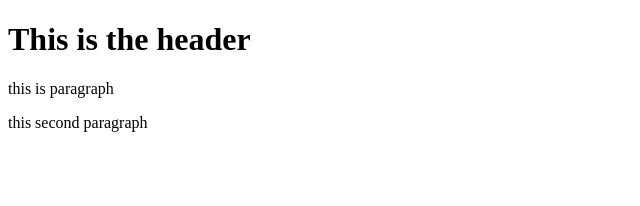
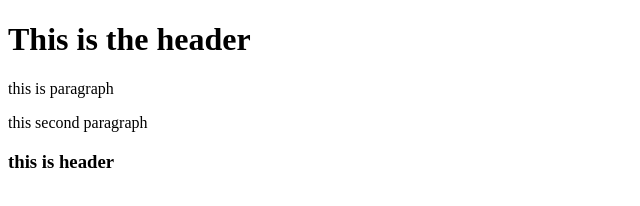
Before and after one commit to ssamarth/git-test3, a plain HTML site: page index.html in a window 1280 px wide. Shown: the whole page, without its empty margins (0-640 px from the left). Drawn offline with Linux system fonts and the light colour scheme.

Commit message:
fourth commit

```diff
--- a/index.html
+++ b/index.html
@@ -10,5 +10,6 @@
     <h1>This is the header</h1>
     <p>this is paragraph</p>
     <p>this second paragraph</p>
+    <h3>this is header</h3>
 </body>
 </html>
```
